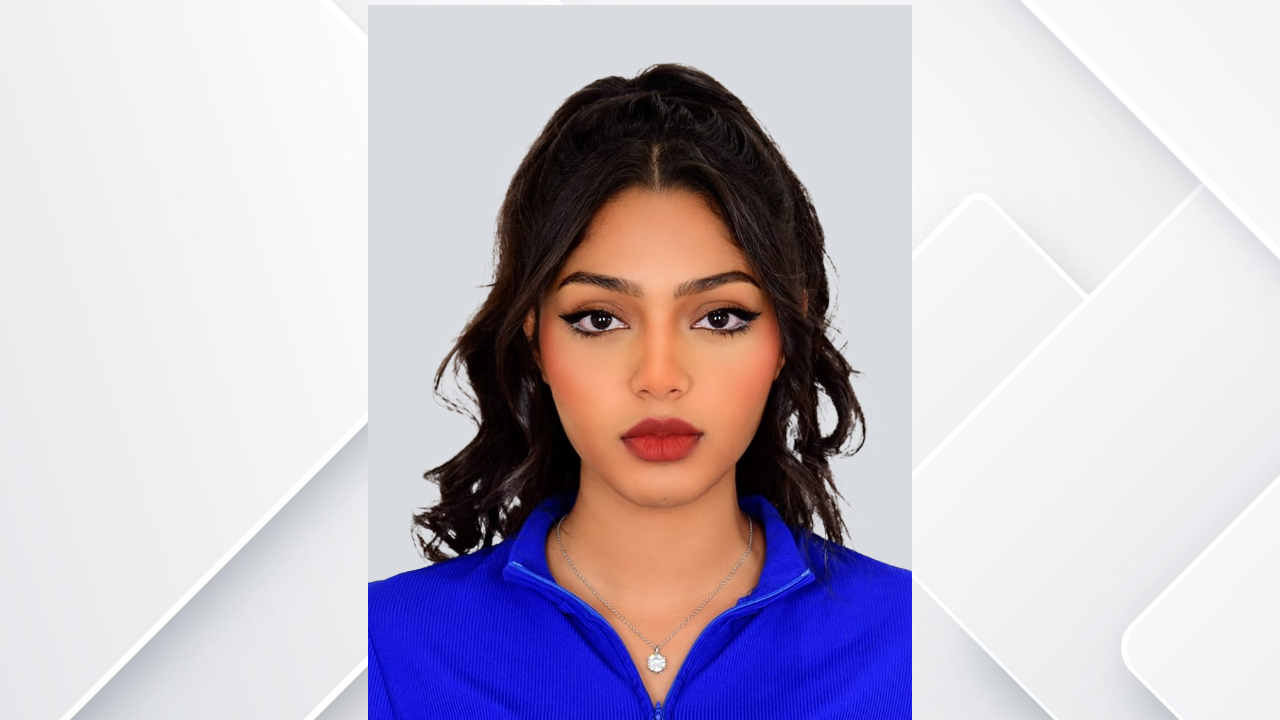
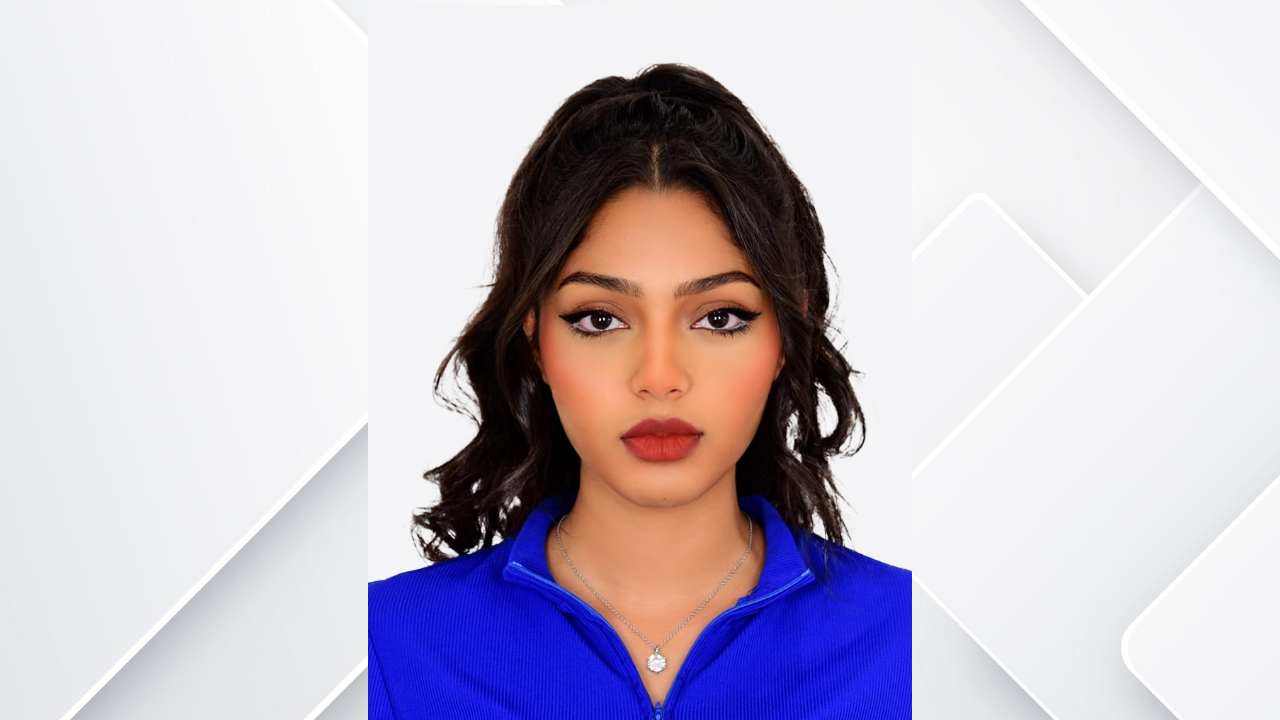
Before and after one commit to Habiba1744/fotomatic, a website: page index.html in a window 1280 px wide. Shown: the part 80-800 px from the top of the page. Drawn offline with nearby package versions, Linux system fonts and the light colour scheme.

Commit message:
Update index.html

```diff
--- a/index.html
+++ b/index.html
@@ -21,7 +21,7 @@
 
 
         <div class="profile">
-        <img src="profile-pic.png" >
+        <img src="last.png" >
             </div>
 
 
```
